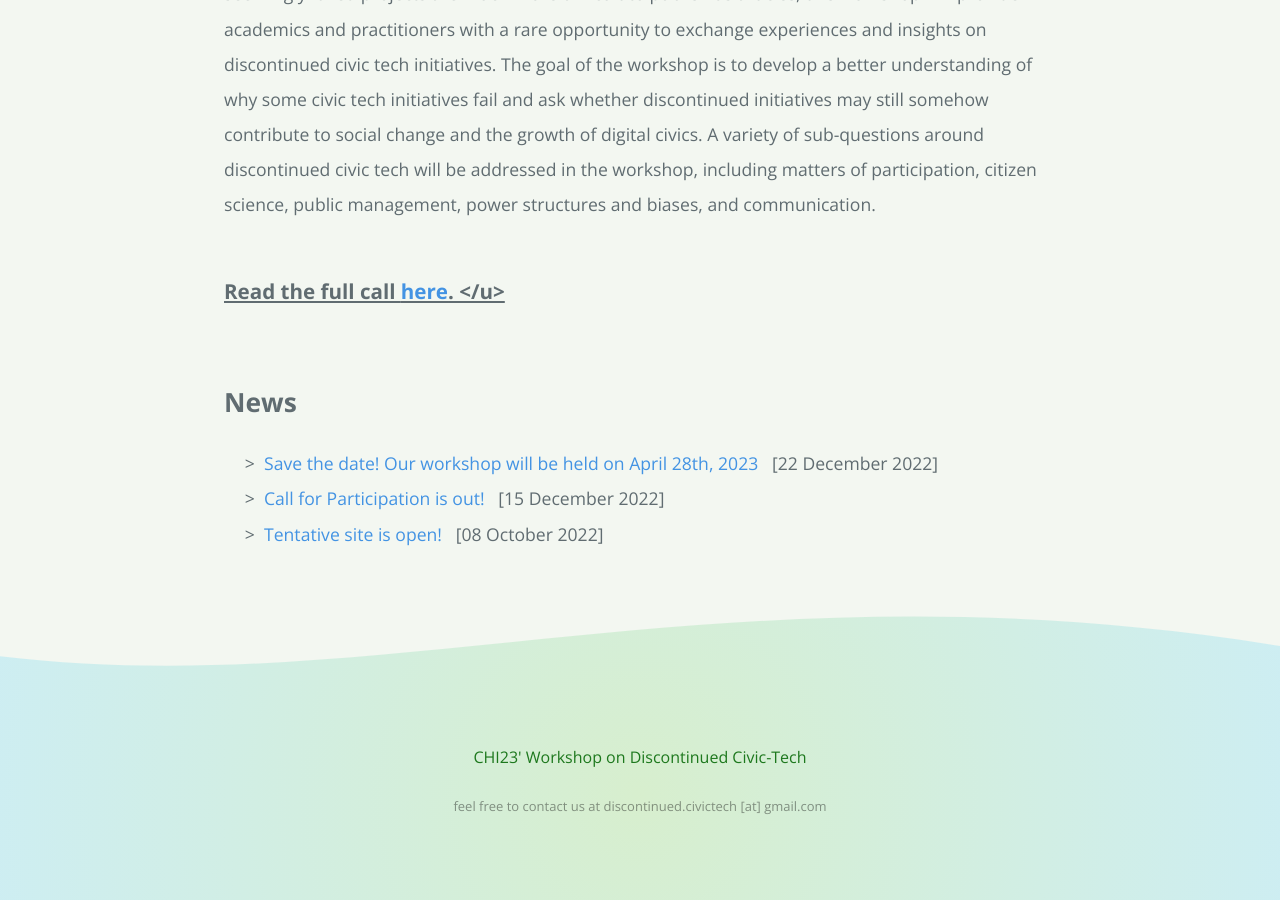
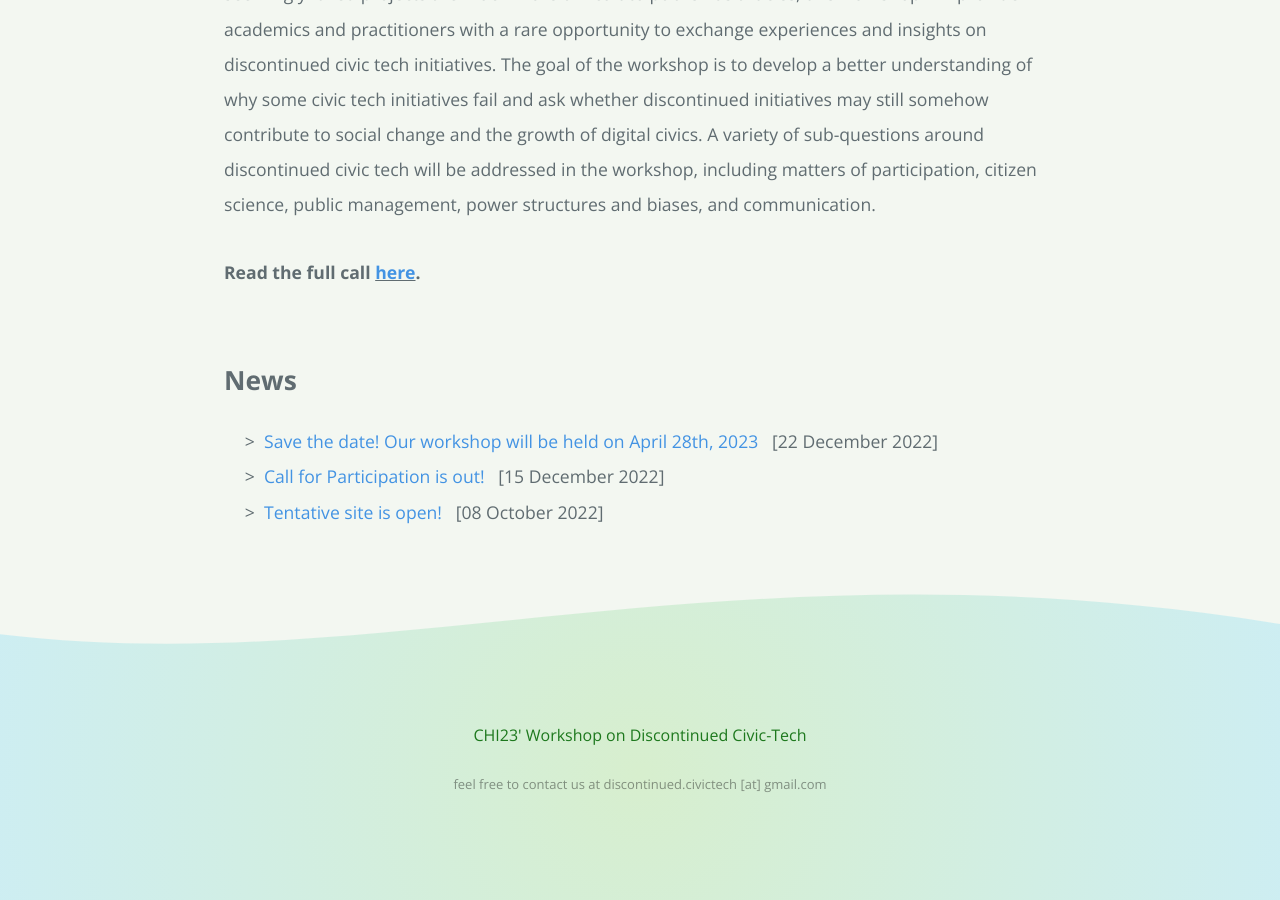
Before and after one commit to discontinued-civictech/discontinued-civictech.github.io, a Jekyll site: the page built from index.md, in a window 1280 px wide and 900 px high, scrolled down 783 px. Built offline with Jekyll 4.4.1, drawn with Linux system fonts in a browser that asks for light colours; our own code applies the rules of GitHub Pages for plain Markdown files.

```diff
--- a/index.md
+++ b/index.md
@@ -6,7 +6,7 @@ layout: default
 
 The design of civic tech is often confronted with impediments, barriers, and a lack of resources. These and other causes may lead to the discontinuation and even abandonment of initiatives. Since seemingly failed projects are much more difficult to publish as articles, this workshop will provide academics and practitioners with a rare opportunity to exchange experiences and insights on discontinued civic tech initiatives. The goal of the workshop is to develop a better understanding of why some civic tech initiatives fail and ask whether discontinued initiatives may still somehow contribute to social change and the growth of digital civics. A variety of sub-questions around discontinued civic tech will be addressed in the workshop, including matters of participation, citizen science, public management, power structures and biases, and communication.
 
-### <u><strong>Read the full call <a href="files/Preprint_Hamm_Shibuya_Pargman_etal_Failed_yet_successful.pdf">here</a><strong>. </u>
+#### <strong>Read the full call <u><a href="files/Preprint_Hamm_Shibuya_Pargman_etal_Failed_yet_successful.pdf">here</a></u><strong>.
 
 
 ## News
```
Also changed, not shown: call.md (+1 -1 lines).
